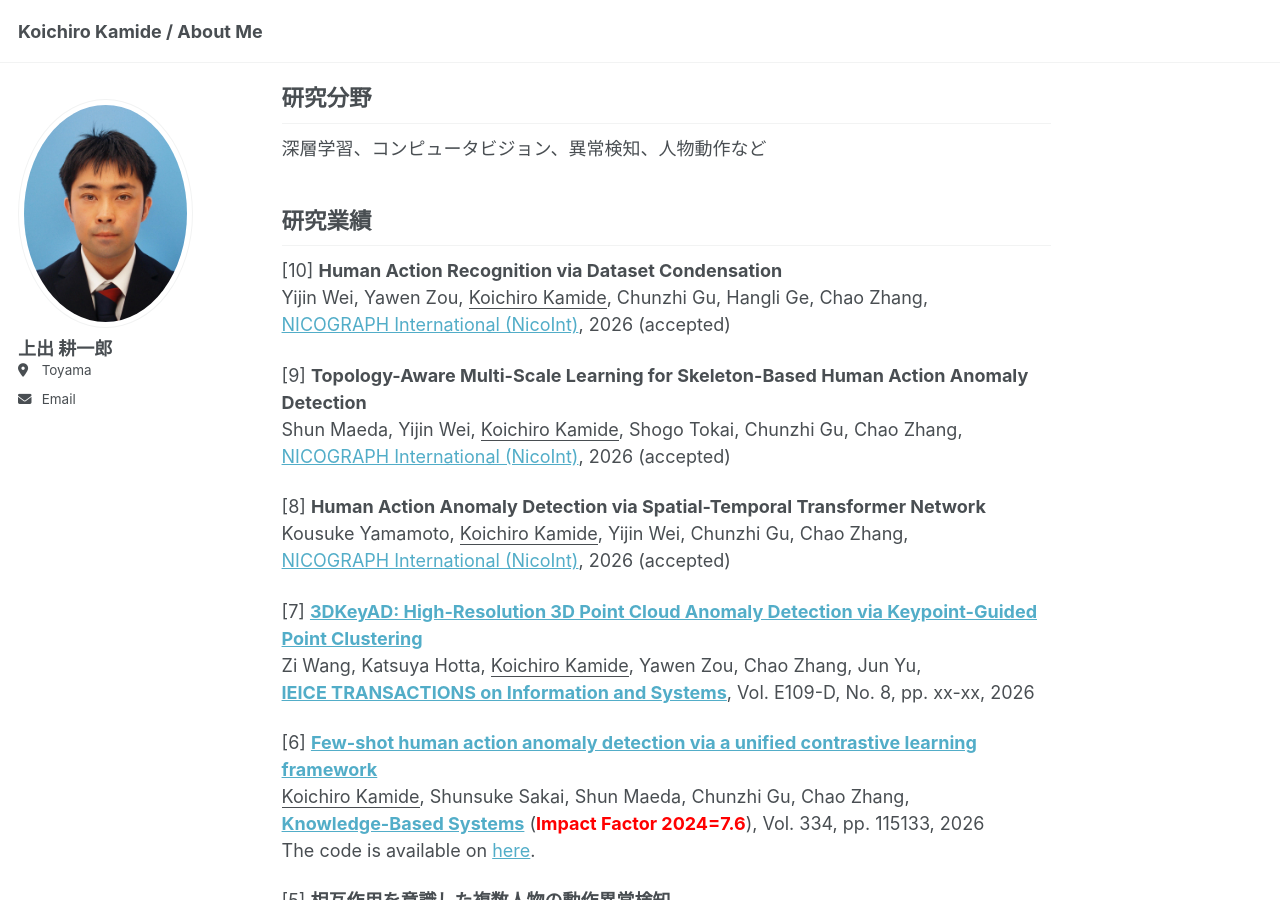
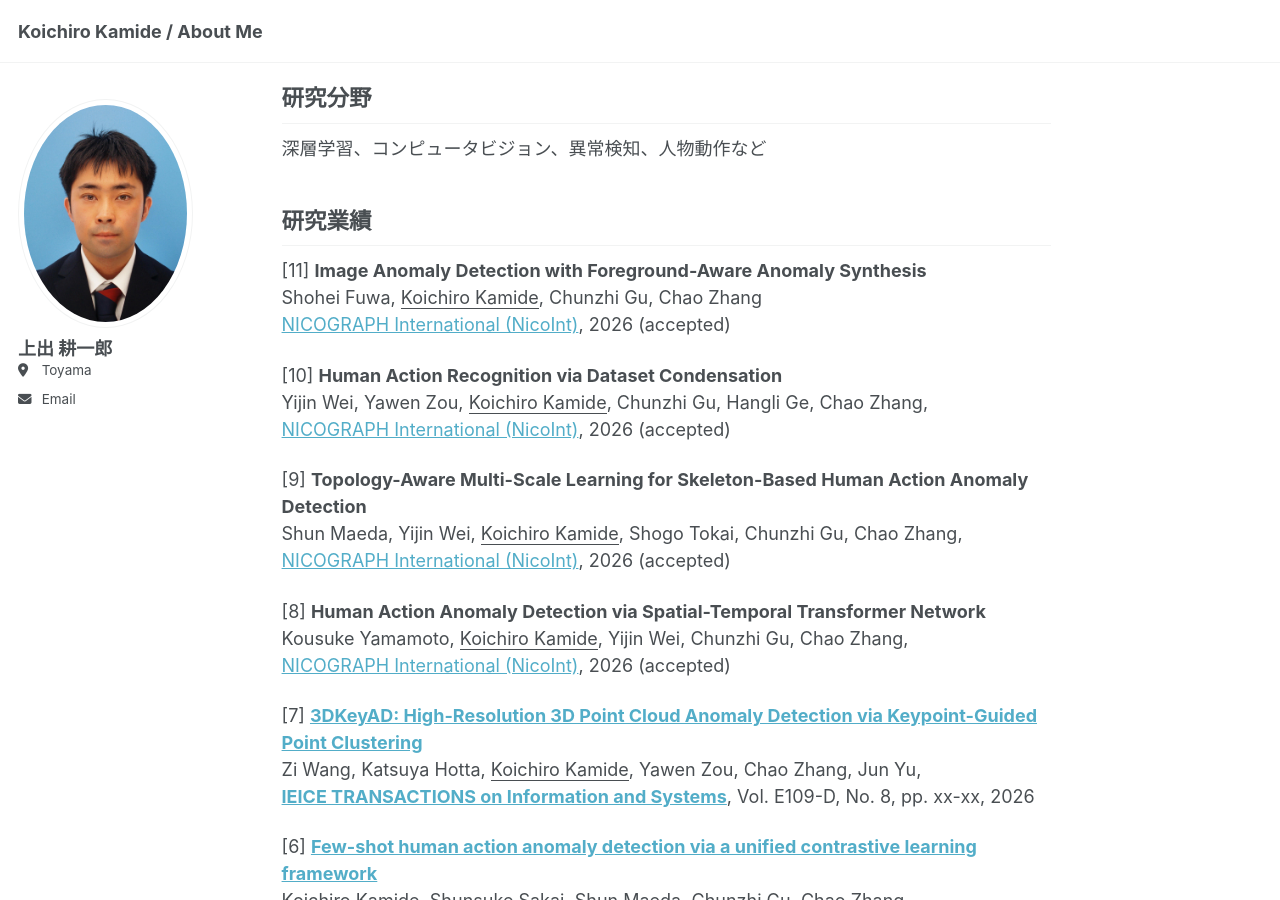
Before and after one commit to koichiro-kamide/koichiro-kamide.github.io, a Jekyll site: the page built from _pages/about.md, in a window 1280 px wide and 900 px high, scrolled down 321 px. Built offline with Jekyll 4.4.1, drawn with Linux system fonts in a browser that asks for light colours.

Commit message:
Update about.md

```diff
--- a/_pages/about.md
+++ b/_pages/about.md
@@ -39,6 +39,10 @@ redirect_from:
 
 
 ## 研究業績
+[11] **Image Anomaly Detection with Foreground-Aware Anomaly Synthesis**
+Shohei Fuwa, <u>Koichiro Kamide</u>, Chunzhi Gu, Chao Zhang
+[NICOGRAPH International (NicoInt)](https://www.art-science.org/nicograph/nicoint2026/), 2026 (accepted)
+
 [10] **Human Action Recognition via Dataset Condensation**
 Yijin Wei, Yawen Zou, <u>Koichiro Kamide</u>, Chunzhi Gu, Hangli Ge, Chao Zhang,
 [NICOGRAPH International (NicoInt)](https://www.art-science.org/nicograph/nicoint2026/), 2026 (accepted)
```
